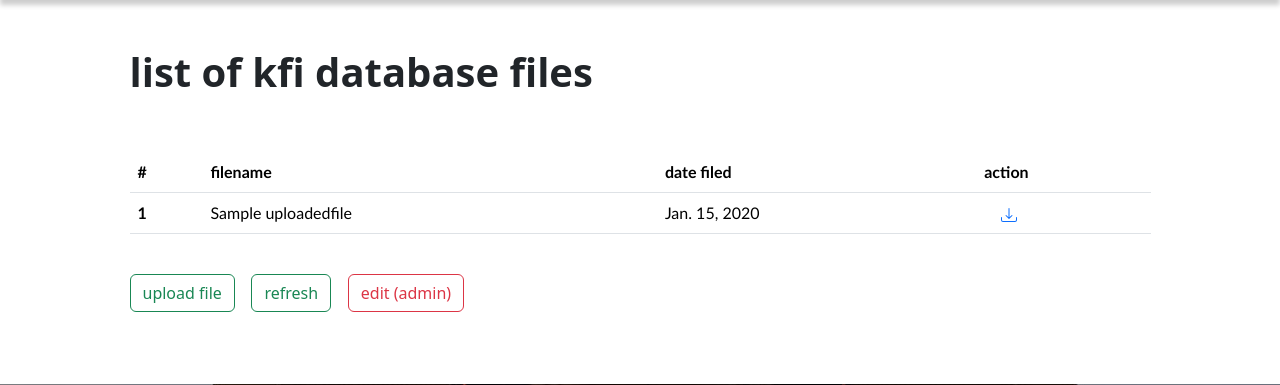
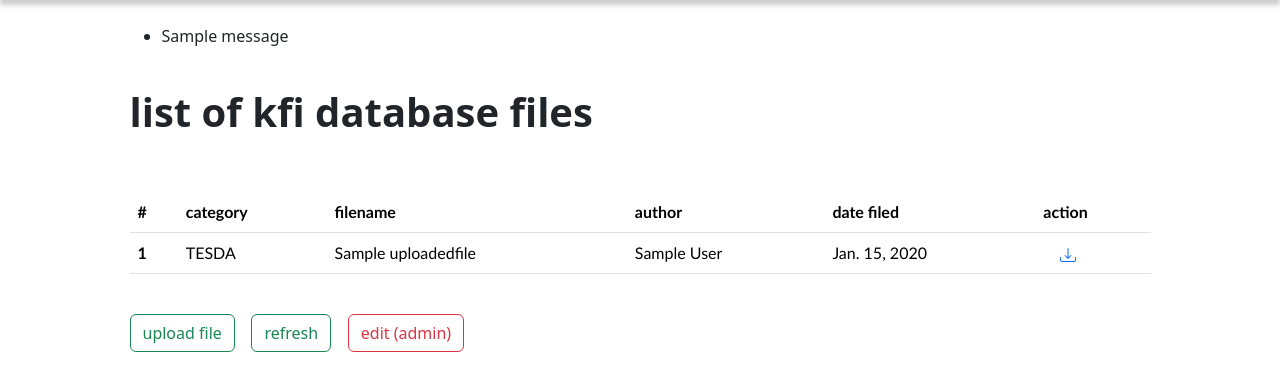
Before and after one commit to oweeengk/Kalimudan, a Django app: page /db/files in a window 1280 px wide. Shown: the part 88-473 px from the top of the page. Run offline with Django 4.2, Linux system fonts and the light colour scheme; a user stored in the database is signed in; tables that the repository leaves empty hold one stand-in row (values such as "Sample post"); one stand-in notice (Sample message) is shown.

Commit message:
update files db to list new categories

```diff
--- a/homepage/templates/db/file_list.html
+++ b/homepage/templates/db/file_list.html
@@ -6,6 +6,13 @@
 <div class="container">
   <div class="row justify-content-center">
     <div class="col-11 mt-4 mb-4">
+      {% if messages %}
+        <ul class="messages">
+          {% for message in messages %}
+            <li{% if message.tags %} class="{{ message.tags }}"{% endif %}>{{ message }}</li>
+          {% endfor %}
+        </ul>
+      {% endif %}
       <br />
       <h1 class="fw-bold">list of kfi database files</h1>
       <br /><br />
@@ -13,7 +20,9 @@
         <thead>
           <tr>
             <th scope="col">#</th>
+            <th scope="col">category</th>
             <th scope="col">filename</th>
+            <th scope="col">author</th>
             <th scope="col">date filed</th>
             <th scope="col">action</th>
           </tr>
@@ -22,7 +31,9 @@
           {% for file in files %}
           <tr>
             <th scope="row">{{ forloop.counter }}</th>
+            <td>{{ file.get_category_display }}</td>
             <td>{{ file.title }}</td>
+            <td>{{ file.author }}</td>
             <td>{{ file.date|date:"M. d, Y" }}</td>
             <td>
               &nbsp;&nbsp;&nbsp;
```
Also changed, not shown: homepage/templates/db/file_upload.html (+21 -0 lines).
